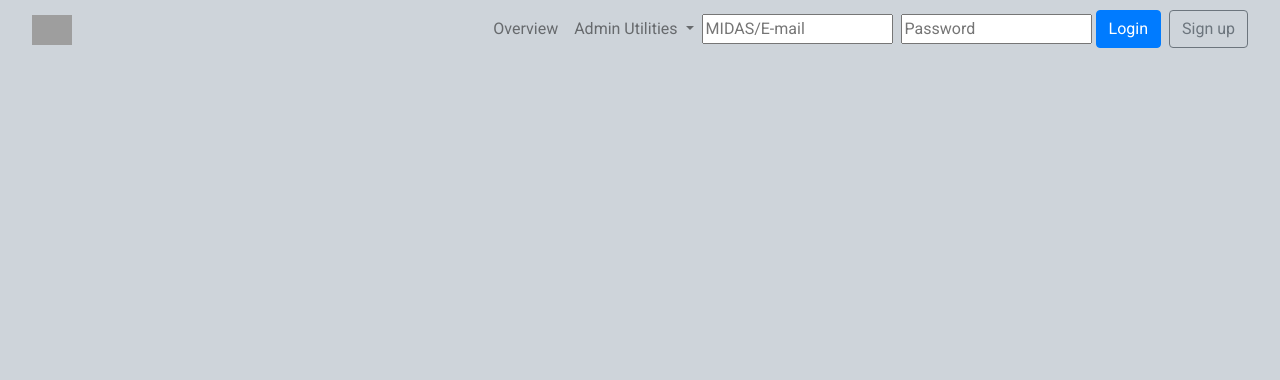
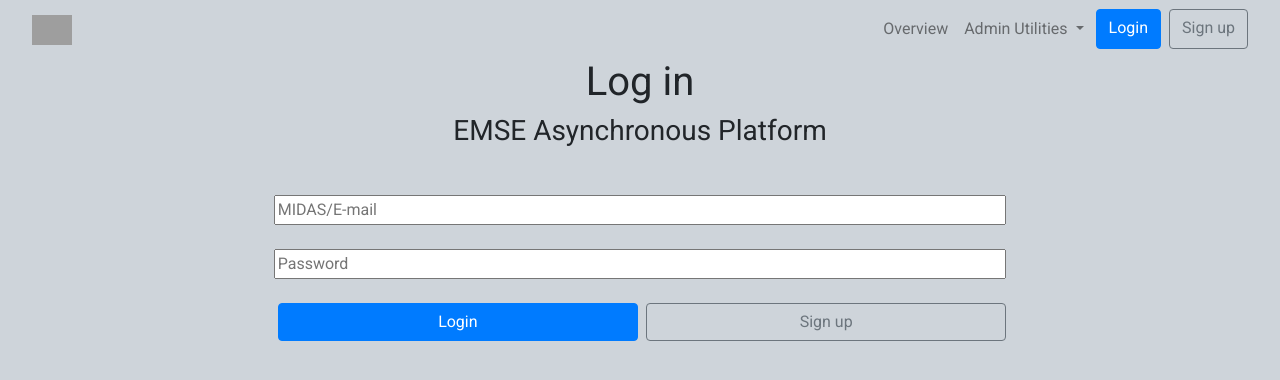
Before and after one commit to odu-emse/emsePortal, a PHP site: page /splash.php in a window 1280 px wide. Shown: the top 380 px of the page. Run offline with PHP 8.4, Linux system fonts and the light colour scheme; some libraries are stand-ins or nearby versions; grey boxes are pictures that could not be loaded.

Commit message:
feat(login): added login page under name splash lms-101 turn splash into a login page

```diff
--- a/src/components/loginForm.php
+++ b/src/components/loginForm.php
@@ -8,22 +8,15 @@
         ';
     }
     else{
+        if ($_SERVER[REQUEST_URI] !== "/projects/emsePortal/src/splash.php"){
+            echo
+            '
+            <a class="btn btn-primary ml-1 mr-1" href="splash.php">Login</a>
+            ';
+        }
         echo
         '
-        <form class="form-inline" action="components/login.php" method="post">
-            <div class="nav--form--group mr-1">
-                <input class="nav--form--group--input" type="text" name="uid" placeholder="MIDAS/E-mail">
-                <label class="nav--form--group--label" for="username">MIDAS/E-mail</label>
-            </div>
-
-            <div class="nav--form--group ml-1">
-                <input class="nav--form--group--input" type="password" name="password" placeholder="Password">
-                <label class="nav--form--group--label" for="email">Password</label>
-            </div>
-
-            <button class="btn btn-primary ml-1 mr-1" type="submit" name="login">Login</button>
-            <a class="btn btn-outline-secondary ml-1" href="signup.php">Sign up</a>
-        </form>
+        <a class="btn btn-outline-secondary ml-1" href="signup.php">Sign up</a>
         ';
     }
 ?>
--- a/src/components/nav.php
+++ b/src/components/nav.php
@@ -1,5 +1,5 @@
 <nav class="navbar navbar-expand-md navbar-light ml-auto mr-auto">
-    <a class="navbar-brand ml-3" href="index.php">
+    <a class="navbar-brand ml-3" href="splash.php">
         <img src="https://placeholder.com/wp-content/uploads/2018/10/placeholder.com-logo4.png" height="30" class="d-inline-block" alt="">
     </a>
     <button class="navbar-toggler d-lg-none" type="button" data-toggle="collapse" data-target="#collapsibleNavId" aria-controls="collapsibleNavId"
@@ -17,7 +17,6 @@
                         Admin Utilities
                     </a>
                     <div class="dropdown-menu" aria-labelledby="navbarDropdown">
-                        <a class="dropdown-item" href="userReg.php">User Registration</a>
                         <a class="dropdown-item" href="extract.php">Extraction</a>
                         <a class="dropdown-item" href="testReg.php">Assignment Addition</a>
                     </div>
--- a/src/splash.php
+++ b/src/splash.php
@@ -1,2 +1,28 @@
 <?php
 require_once "components/header.php";
+
+if(isset($_SESSION['uid']) AND isset($_SESSION['username']) AND isset($_SESSION['email'])){
+    header("Location: ../src/index.php");
+    exit();
+}
+?>
+<div class="container">
+    <h1 class="text-center">Log in</h1>
+    <h3 class="text-center">EMSE Asynchronous Platform</h3>
+    <form class="form-group signin ml-auto mr-auto mt-5" action="components/login.php" method="post">
+        <div class="signin--group mb-4">
+            <input class="signin--group--input" type="text" name="uid" placeholder="MIDAS/E-mail">
+            <label class="signin--group--label" for="username">MIDAS/E-mail</label>
+        </div>
+
+        <div class="signin--group mb-4">
+            <input class="signin--group--input" type="password" name="password" placeholder="Password">
+            <label class="signin--group--label" for="email">Password</label>
+        </div>
+        <div class="d-flex flex-row actions signin--group--buttons">
+            <button class="btn btn-primary ml-1 mr-1 signin--group--buttons--link" type="submit" name="login">Login</button>
+            <a class="btn btn-outline-secondary ml-1 signin--group--buttons--link" href="signup.php">Sign up</a>
+        </div>
+
+    </form>
+</div>
--- a/src/style/style.sass
+++ b/src/style/style.sass
@@ -324,18 +324,22 @@ body
         align-self: flex-end
         width: 100%
 
-.nav
-    &--form
-        &--group
-            position: relative
-            &--input
-                &:focus
-                    & + .nav--form--group--label
-                        display: block
-            &--label
-                display: none !important
-                position: absolute
-                top: 3rem
+.signin
+    width: 66%
+    &--group
+        position: relative
+        &--input
+            width: 100%
+            &:focus
+                & + .nav--form--group--label
+                    display: block
+        &--label
+            display: none !important
+            position: absolute
+            top: 3rem
+        &--buttons
+            &--link
+                width: 50%
 
 
 @import './import/mobile'
```
Also changed, not shown: src/style/style.min.css.
